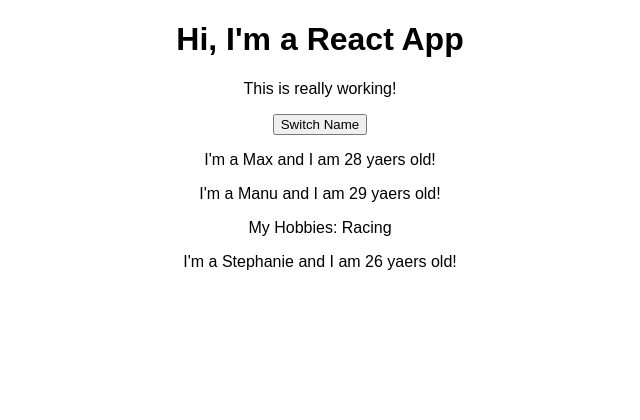
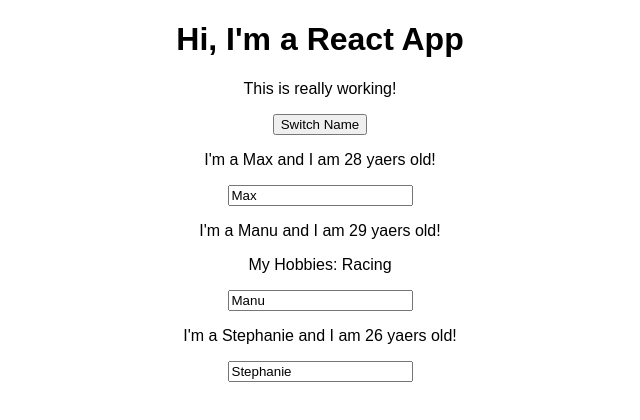
Before and after one commit to jswob/react-complete-guide, a React (Create React App) app: page / in a window 1280 px wide. Shown: the top 420 px of the page, without its empty margins (320-960 px from the left). Built offline with nearby package versions, Linux system fonts and the light colour scheme.

Commit message:
Add two way data binding

```diff
--- a/src/App.js
+++ b/src/App.js
@@ -22,6 +22,16 @@
     });
   };
 
+  nameChangedHandler = (event) => {
+    this.setState({
+      persons: [
+        { name: "Maximilian", age: 28 },
+        { name: event.target.value, age: 29 },
+        { name: "Stephanie", age: 27 },
+      ],
+    });
+  };
+
   render() {
     return (
       <div className="App">
@@ -38,6 +48,7 @@
           name={this.state.persons[1].name}
           age={this.state.persons[1].age}
           click={this.switchNameHandler.bind(this, "Max!")}
+          changed={this.nameChangedHandler}
         >
           My Hobbies: Racing
         </Person>
--- a/src/Person/Person.js
+++ b/src/Person/Person.js
@@ -7,6 +7,7 @@
         I'm a {props.name} and I am {props.age} yaers old!
       </p>
       <p>{props.children}</p>
+      <input type="text" onChange={props.changed} defaultValue={props.name} />
     </div>
   );
 };
```
